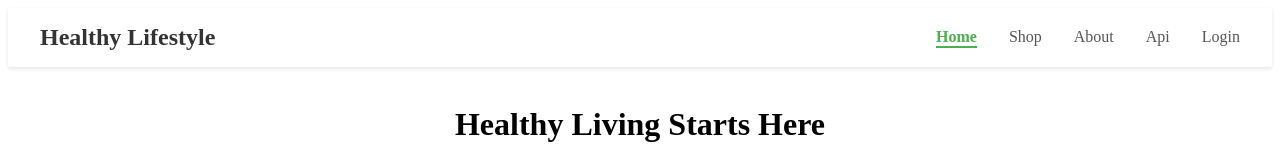
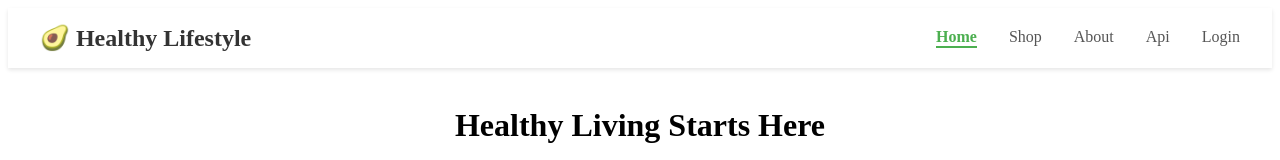
Before and after one commit to baharlawter/Health_Lifestyle_App, a React (Vite) app in the folder UI/: page / in a window 1280 px wide. Shown: the top 160 px of the page. Built offline with nearby package versions, Linux system fonts and the light colour scheme; no server answers.

Commit message:
ldeft some comments and added emoji to the header

```diff
--- a/UI/src/App.jsx
+++ b/UI/src/App.jsx
@@ -29,6 +29,8 @@ function AppContent() {
         <Route path="/blog/:id" element={<BlogDetail />} />
         <Route path="/login" element={<Login />} />
       </Routes>
+
+      {/* this only shows the commets in login page */}
       {location.pathname !== "/login" && <Comments />}
       <Footer />
     </div>
--- a/UI/src/components/Header/Header.jsx
+++ b/UI/src/components/Header/Header.jsx
@@ -6,7 +6,7 @@ function Header() {
     <header className="main-header">
       <div className="header-container">
         <Link to="/" className="logo">
-          Healthy Lifestyle
+          🥑 Healthy Lifestyle
         </Link>
         <nav className="main-nav">
           <NavLink to="/" end>
```
